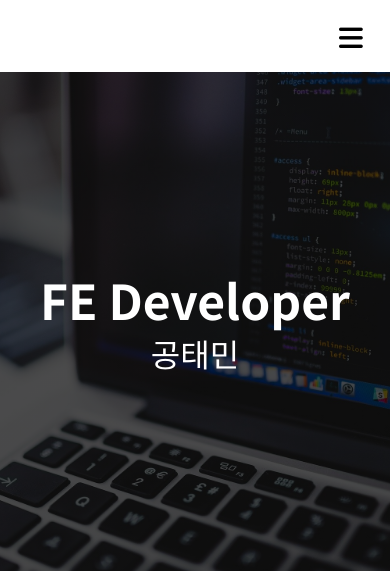
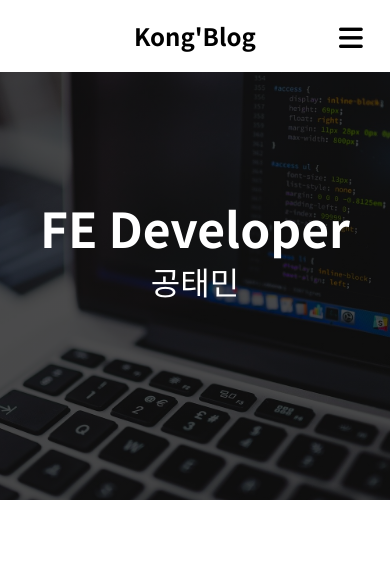
Before and after one commit to livemehere/php-blog-project, a PHP site: page / in a window 390 px wide. Shown: the top 571 px of the page. Run offline with PHP 8.4, Linux system fonts and the light colour scheme; some libraries are stand-ins or nearby versions.

Commit message:
header dark 모드, 일반보드 색상 적용 완료

```diff
--- a/www/css/common.css
+++ b/www/css/common.css
@@ -111,7 +111,6 @@ header .btn:hover{
 }
 
 .search-wrap i{
-
 }
 
 .search-wrap input{
@@ -132,10 +131,23 @@ header .btn:hover{
 @media screen and (max-width : 768px) {
     header{
         display: block;
-        position: relative;
+        background-color: var(--background);
     }
+
+    header .btn{
+        color: var(--text-color);
+    }
+
+    .btn:hover{
+        background-color: var(--background);
+        color: var(--background);
+    }
+
     .logo{
         text-align: center;
+    }
+    .logo a{
+        color: var(--text-color);
     }
     .menu{
         margin-top: 1.5em;
@@ -156,9 +168,11 @@ header .btn:hover{
 
     .menu.show{
         display: block;
+
     }
     .icons.show{
         display: block;
+
     }
 
     .hamberger-btn{
```
